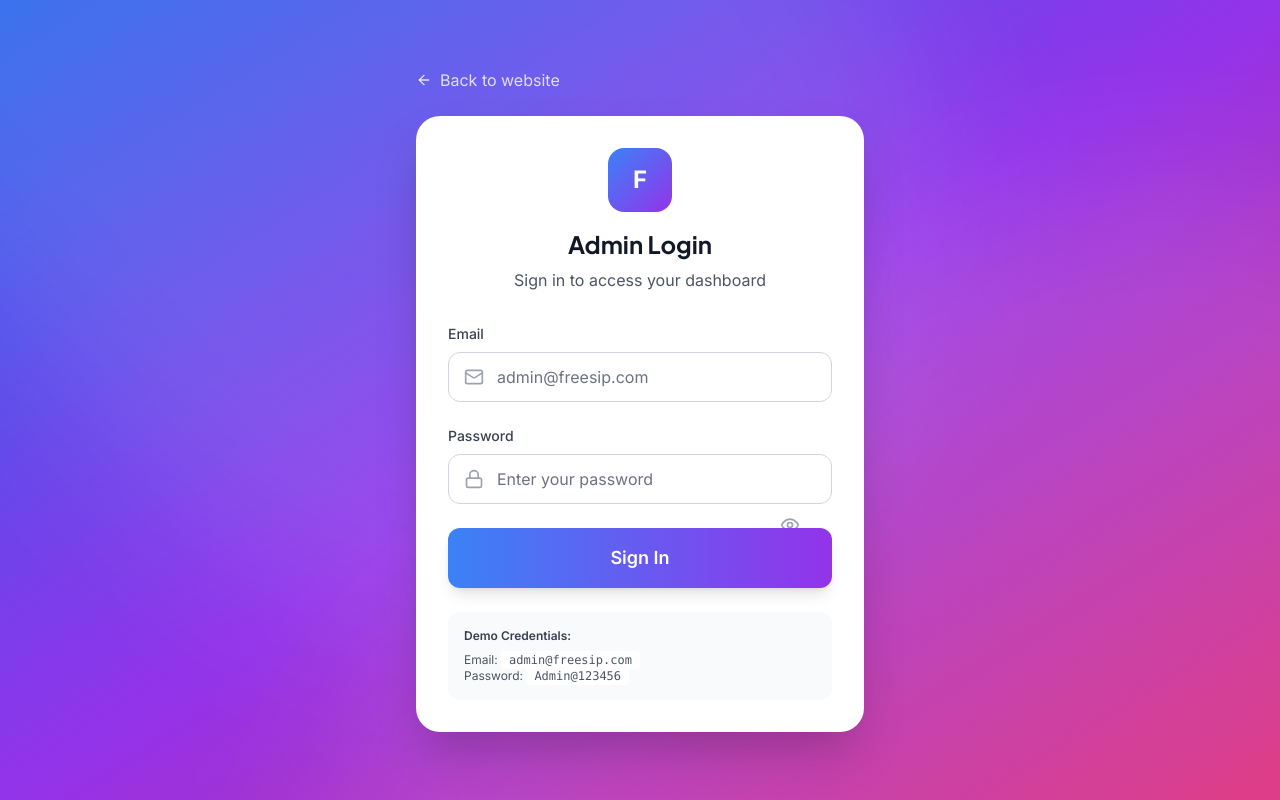
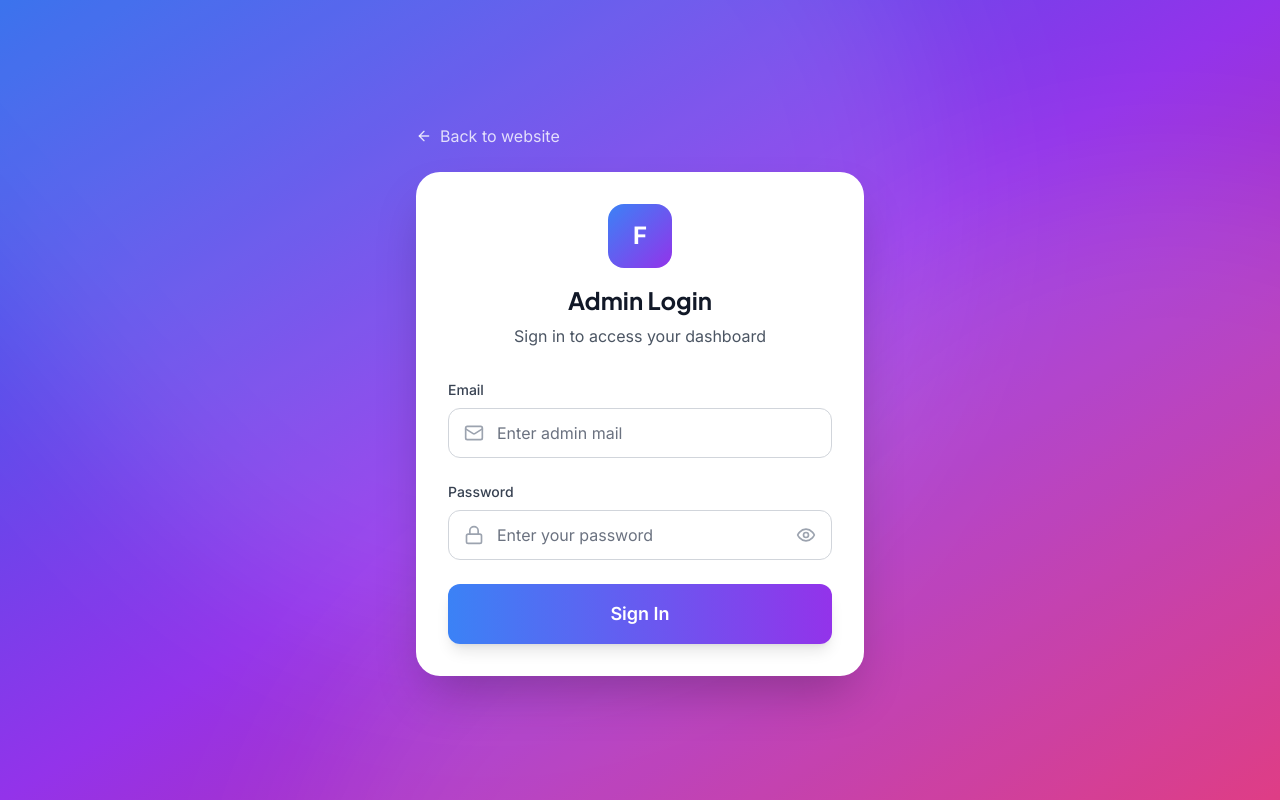
Before and after one commit to freesip123/freesip, a Next.js app in the folder frontend/: page /admin/login in a window 1280 px wide. Built offline with nearby package versions, Linux system fonts and the light colour scheme.

Commit message:
admin form

```diff
--- a/frontend/src/app/admin/login/page.js
+++ b/frontend/src/app/admin/login/page.js
@@ -130,7 +130,7 @@ export default function AdminLoginPage() {
               label="Email"
               name="email"
               type="email"
-              placeholder="admin@freesip.com"
+              placeholder="Enter admin mail"
               value={formData.email}
               onChange={handleChange}
               error={errors.email}
@@ -151,9 +151,13 @@ export default function AdminLoginPage() {
       <button
         type="button"
         onClick={() => setShowPassword(!showPassword)}
-                    className="absolute right-4 top-9 text-gray-400 hover:text-gray-600"
+        className="flex items-center justify-center text-gray-400 hover:text-gray-600"
       >
-                    {showPassword ? <EyeOff className="w-5 h-5" /> : <Eye className="w-5 h-5" />}
+        {showPassword ? (
+          <EyeOff className="w-5 h-5" />
+        ) : (
+          <Eye className="w-5 h-5" />
+        )}
       </button>
     }
   />
@@ -170,18 +174,7 @@ export default function AdminLoginPage() {
             </Button>
           </form>
 
-          {/* Demo credentials */}
-          <div className="mt-6 p-4 bg-gray-50 dark:bg-dark-700 rounded-xl">
-            <p className="text-xs font-semibold text-gray-700 dark:text-gray-300 mb-2">
-              Demo Credentials:
-            </p>
-            <p className="text-xs text-gray-600 dark:text-gray-400">
-              Email: <code className="bg-white dark:bg-dark-600 px-2 py-0.5 rounded">admin@freesip.com</code>
-            </p>
-            <p className="text-xs text-gray-600 dark:text-gray-400">
-              Password: <code className="bg-white dark:bg-dark-600 px-2 py-0.5 rounded">Admin@123456</code>
-            </p>
-          </div>
+
         </div>
       </motion.div>
     </div>
```
Lines whose indentation alone changed are shown as unchanged.
